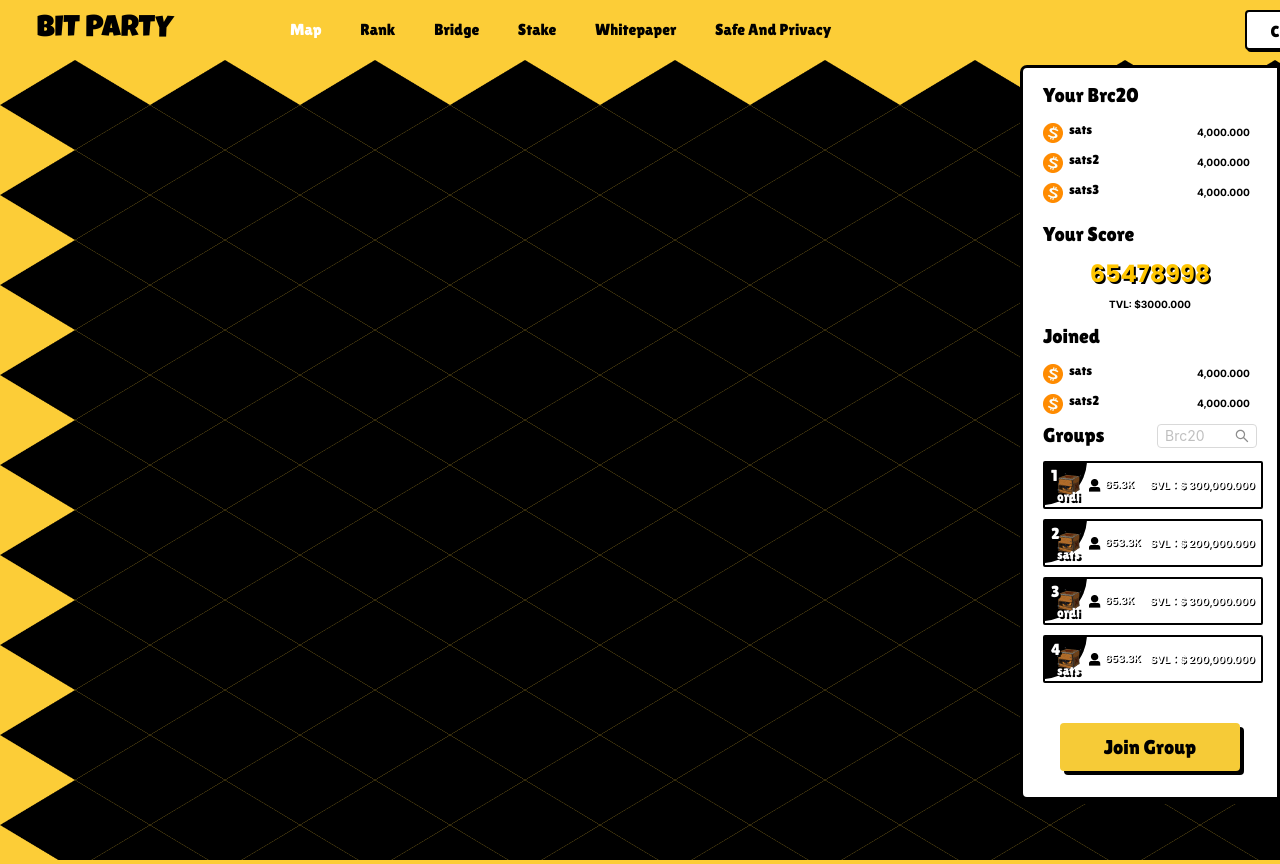
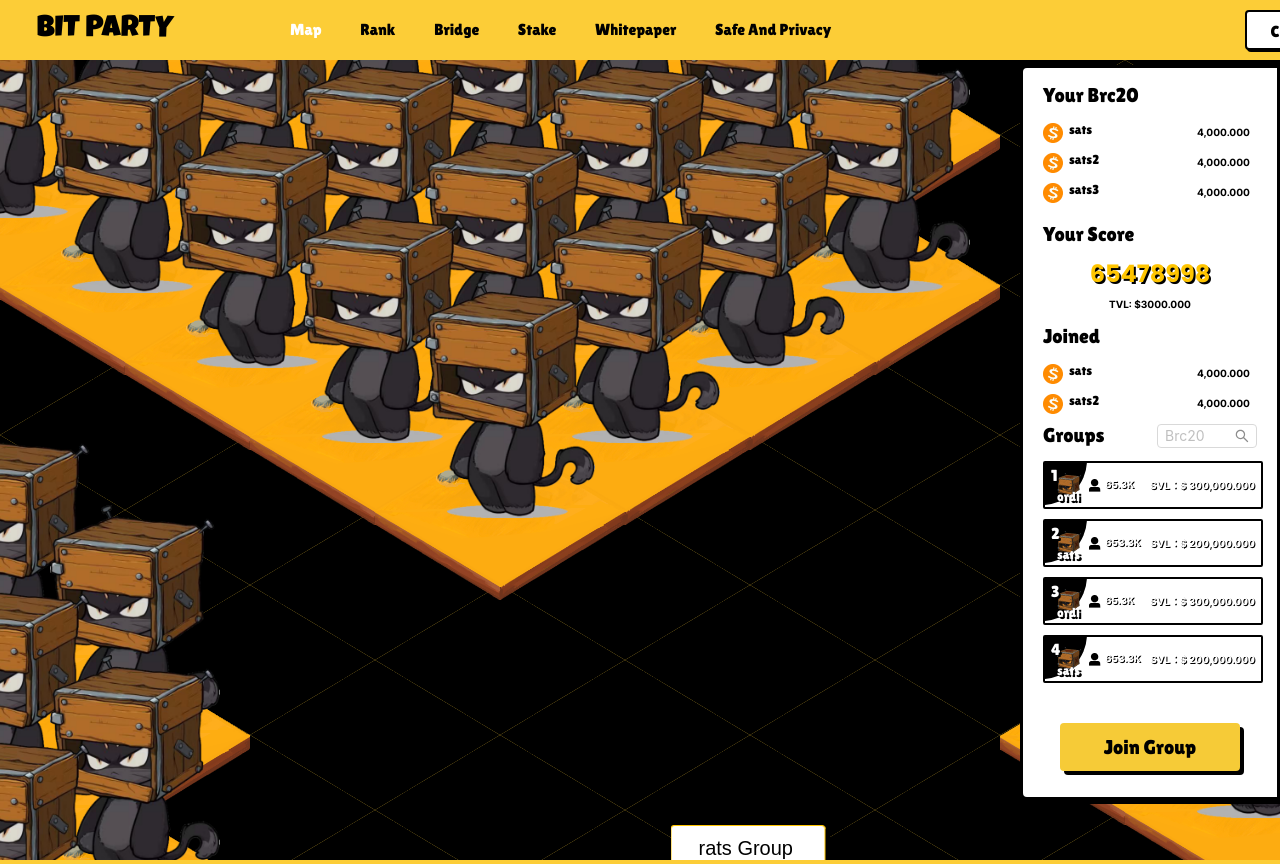
Before and after one commit to yuzhongtingtingerli/boxCatGame, a Vue app: page /map in a window 1280 px wide. Shown: the top 864 px of the page. Built offline with nearby package versions, Linux system fonts and the light colour scheme.

Commit message:
feat：填充边界

```diff
--- a/src/views/canvas/index.vue
+++ b/src/views/canvas/index.vue
@@ -1,5 +1,7 @@
 <template>
   <div class="canvas">
+    <!-- {{ offsetX }} -->
+    <!-- {{ offsetY }} -->
     <canvas ref="canvasRef"></canvas>
     <Sidebar />
   </div>
@@ -14,14 +16,14 @@ import cat from "../../assets/cat.png";
 import catRed from "../../assets/cat-red.png";
 import dialogBox from "../../assets/dialog_box.png";
 import talkingCat from "../../assets/walk_cat.gif";
-import { computeSize, getLocation, loadImage } from "./canvas";
-import { useMouse } from "./mouse";
+import { computeSize, getLocation, loadImage,drawRect } from "./canvas";
+import { useMouse,  } from "./mouse";
 import Sidebar from "./sidebar/index.vue";
 const { canvasRef, scale, offsetX, offsetW, offsetY, offsetH } =
-  useMouse(drawGrid);
-watch(scale, drawGrid);
-watch(offsetX, drawGrid);
-watch(offsetY, drawGrid);
+    useMouse(drawGrid);
+    watch(scale, drawGrid);
+    watch(offsetX, drawGrid);
+    watch(offsetY, drawGrid);
 let ctx;
 const SizeW = 100; // 单个网格宽度
 const SizeH = 60; // 单个网格高度
@@ -54,9 +56,57 @@ function drawGrid() {
         gridSizeW,
         gridSizeH
       );
+      drawBoundary(j,hSize,i,wSize, x, y, gridSizeW, gridSizeH)
     }
   }
   drawGroup(groups, gridSizeW, gridSizeH);
+}
+function drawBoundary(j,hSize,i,wSize, x, y, gridSizeW, gridSizeH) {
+
+    if (j === 0 ) {
+        // 绘制三角形
+        ctx.beginPath();
+        ctx.moveTo(x + gridSizeW/2, y); // 左顶点
+        ctx.lineTo(x + gridSizeW+ gridSizeW/2, y); // 右顶点
+        ctx.lineTo(x + gridSizeW , y + gridSizeH/2); // 下顶点
+        ctx.closePath();
+        // 填充颜色
+        ctx.fillStyle = '#000';
+        ctx.fill();
+      }
+      if (j >= hSize-0.5 ) {
+        // 绘制三角形
+        ctx.beginPath();
+        ctx.moveTo(x + gridSizeW/2, y + gridSizeH); // 左顶点
+        ctx.lineTo(x + gridSizeW, y + gridSizeH+gridSizeH/2); // 右顶点
+        ctx.lineTo(x  , y + gridSizeH+gridSizeH/2); // 下顶点
+        ctx.closePath();
+        // 填充颜色
+        ctx.fillStyle = '#000';
+        ctx.fill();
+      }
+      if (i === 0 ) {
+        // 绘制三角形
+        ctx.beginPath();
+        ctx.moveTo(x, y+ gridSizeH/2); // 左顶点
+        ctx.lineTo(x+ gridSizeW/2, y+ gridSizeH); // 右顶点
+        ctx.lineTo(x , y + gridSizeH+ gridSizeH/2); // 下顶点
+        ctx.closePath();
+        // 填充颜色
+        ctx.fillStyle = '#000';
+        ctx.fill();
+      }
+      if (i >= wSize-0.5 ) {
+        // 绘制三角形
+        ctx.beginPath();
+        ctx.moveTo(x+ gridSizeW, y+ gridSizeH/2); // 左顶点
+        ctx.lineTo(x+ gridSizeW + gridSizeW/2, y); // 右顶点
+        ctx.lineTo(x+ gridSizeW + gridSizeW/2 , y + gridSizeH); // 下顶点
+        ctx.closePath();
+        // 填充颜色
+        ctx.fillStyle = '#000';
+        ctx.fill();
+      }
 }
 // 我再这里已经获取到每一个大兵团的中心位置了，默认第一个，用红色标记
 function drawGroup(groups, w, h) {
@@ -127,9 +177,12 @@ onMounted(() => {
     catRedImg = catRed;
     dialogBoxImg = dialogBox;
     talkingCatImg = talkingCat;
-    drawGrid();
+    // drawGrid();
+    offsetX.value = -Math.floor( wSize/3)*SizeW
+    offsetY.value = -Math.floor( hSize/3)*SizeH
   });
 });
 </script>
 
-<style scoped></style>
+<style scoped>
+</style>
--- a/src/views/canvas/mouse.js
+++ b/src/views/canvas/mouse.js
@@ -6,11 +6,11 @@ export function useMouse() {
 
 
     const canvasRef = ref(null);
-    const scale = ref(1.5); // 缩放比例
+    const scale = ref(2.5); // 缩放比例
     const offsetX = ref(0); // 水平偏移量
     const offsetY = ref(0); // 垂直偏移量
     const minScale = 1.0; // 最小缩放比例
-    const maxScale = 5; // 最大缩放比例
+    const maxScale = 10; // 最大缩放比例
     let isDragging = false; // 是否正在拖拽
     let lastMouseX = 0; // 上次鼠标的X坐标
     let lastMouseY = 0; // 上次鼠标的Y坐标
@@ -72,6 +72,11 @@ export function useMouse() {
 
         canvas.width = windowWidth;
         canvas.height = windowHeight;
+        console.log('windowWidth',windowWidth);
+        console.log('windowWidth',windowWidth/3*100);
+        console.log('windowHeight',windowHeight);
+        console.log('windowHeight',windowHeight/3*60);
+
         canvas.addEventListener('mousedown', mousedown)
         canvas.addEventListener('mousemove', mousemove)
         canvas.addEventListener('mouseup', mouseup)
```
